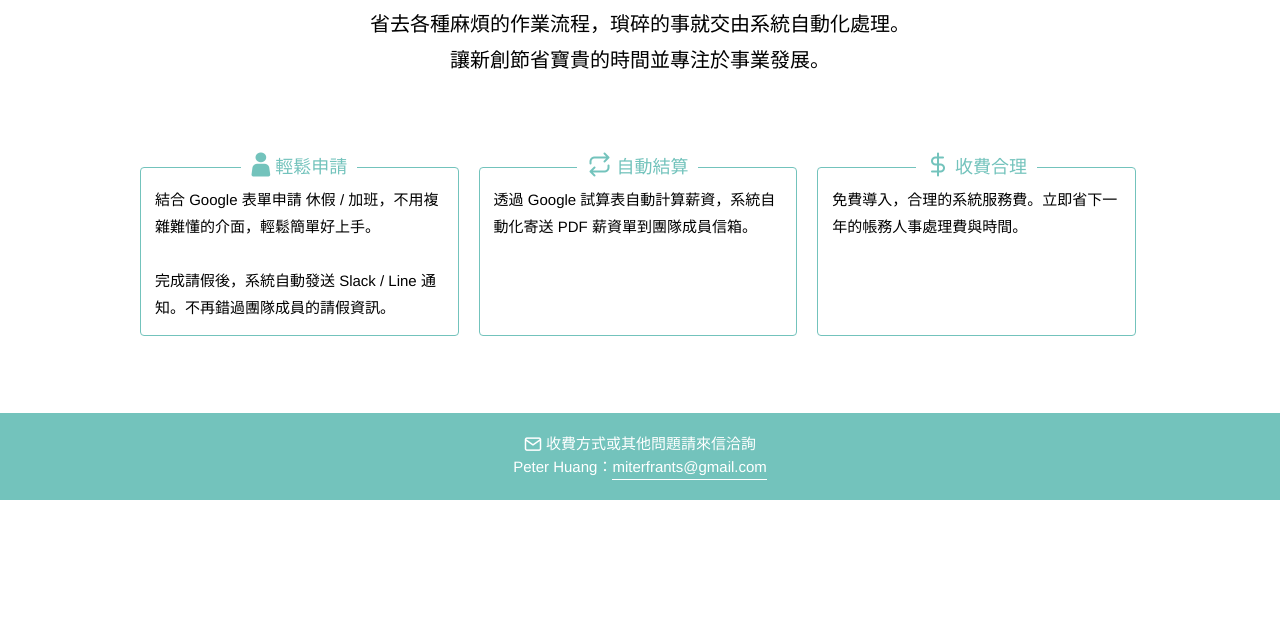
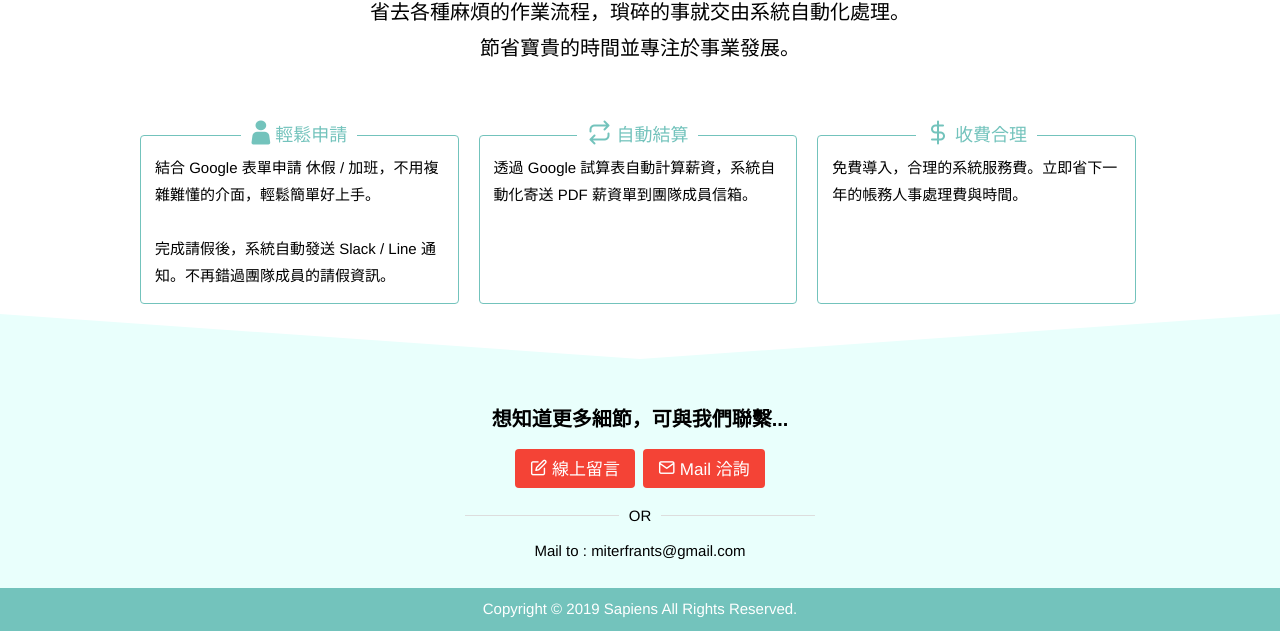
Before and after one commit to miterfrants/worktime, a website: page index.html in a window 1280 px wide. Shown: the part 301-932 px from the top of the page. Before the commit the page ends 801 px from the top, so only its background shows below. Drawn offline with Linux system fonts and the light colour scheme; files whose address does not match are found by name.

Commit message:
update description and style

```diff
--- a/css/sass/_layout.scss
+++ b/css/sass/_layout.scss
@@ -37,6 +37,11 @@
 		//padding:0 10px;
 		padding:0 15px;
     }
+}
+.wrap350{
+	width: 100%;
+	max-width: 350px;
+	margin: 0 auto;
 }
 /*common e*/
 
@@ -85,7 +90,7 @@ body{
 
 	}
 	footer{
-		padding:20px 5px;
+		padding:10px 5px;
 		background: $master-color;
 		color: #fff;
 		text-align: center;
@@ -101,14 +106,8 @@ body{
 			font-size: 18px;
 		}
 	}
-	section{
-		@include respond-to(min768) {
-        	@include calc(padding-top, "( ( 100vh - 696px ) / 2 )");
-        	@include calc(padding-bottom, "( ( 100vh - 696px ) / 2 )");
-		}
-	}
 	h2{
-		padding:50px 0;
+		padding:90px 0 30px;
 		font-size:20px;
 		text-align: center;
 		@include respond-to(mx767) {
@@ -155,4 +154,54 @@ body{
     		text-align: center;
 		}
 	}
+	.contact{
+		padding:30px 0;
+		text-align: center;
+		background: #e9fffc;
+
+		.s-title{
+			padding: 20px 0;
+			font-size:20px;
+			font-weight: bolder;
+		}
+		fieldset{
+			margin:20px 0;
+			border-top:1px solid #ddd;
+			legend{
+				padding:0 10px;
+			}
+		}
+		.btn{
+			padding: 10px 15px;
+			background: #f44336;
+			color: #fff;
+			border-radius: 4px;
+			font-size:17px;
+			&:first-child{
+				margin-right:4px;
+			}
+		}
+	}
+	.info{
+		position: relative;
+		z-index: 9;
+		padding-bottom: 30px;
+		&:before,&:after{
+			content: "";
+			height: 0;
+			position: absolute;
+			bottom: 0;
+			width: 0;
+		    z-index: 1;
+		    border-top: 45px solid transparent;
+		}
+		&:before{
+			left:0;
+    		border-left: 50vw solid #e9fffc;
+		}
+		&:after{
+			right: 0;
+    		border-right: 50vw solid #e9fffc;
+		}
+	}
 }
--- a/index.html
+++ b/index.html
@@ -33,12 +33,13 @@
         </h1>
     </header>
     <section>
+        <div class="info">
             <h2>
-            <div class="highlight">新創專屬</div>
+                <div class="highlight">輕量化設計理念</div>
                 <div class="text">
                     省去各種麻煩的作業流程，<span>瑣碎的事就交由系統自動化處理。</span>
                     <br />
-                讓新創節省寶貴的時間並專注於事業發展。
+                    節省寶貴的時間並專注於事業發展。
                 </div>
             </h2>
             <div class="min-wrap split m-break clear">
@@ -63,10 +64,38 @@
                     </div>
                 </fieldset>
             </div>
+        </div>
+        <div class="contact">
+            <div class="wrap350">
+                <div class="s-title">想知道更多細節，可與我們聯繫...</div>
+                <div>
+                    <a href="https://docs.google.com/forms/d/1VeagvkMFiAi67A93hb_r7kQp0ofKN_80PIcpBG2xVU8/" target="_blank" class="btn">
+                        <span class="icon icon-edit"></span>
+                        線上留言
+                    </a>
+                     <a href="https://mail.google.com/mail/u/0/?view=cm&fs=1&to=miterfrants@gmail.com&tf=1&su=想了解 Worktime 新創請假薪資系統"  target="_blank" class="btn">
+                        <span class="icon-mail"></span>
+                        Mail 洽詢
+                    </a>
+                </div>
+
+                <fieldset>
+                    <legend>OR</legend>
+                </fieldset>
+                <div>
+                    Mail to :
+                    <a href="https://mail.google.com/mail/u/0/?view=cm&fs=1&to=miterfrants@gmail.com&tf=1&su=想了解 Worktime 新創請假薪資系統">miterfrants@gmail.com</a>
+                </div>
+            </div>
+        </div>
     </section>
     <footer>
-        <span class="icon-mail"></span> 收費方式或其他問題請來信洽詢<br />Peter Huang：<a href="https://mail.google.com/mail/u/0/?view=cm&fs=1&to=miterfrants@gmail.com&tf=1&su=想了解 Worktime 新創請假薪資系統">miterfrants@gmail.com</a>
+        <div>Copyright © <em id="spanCopyYear"></em> Sapiens All Rights Reserved.</div>
     </footer>
+    <script>
+        var theDate = new Date();
+        document.getElementById('spanCopyYear').innerText = theDate.getFullYear();
+    </script>
 </body>
 
 </html>
```
Also changed, not shown: css/css/all.css. Lines whose indentation alone changed are shown as unchanged.
